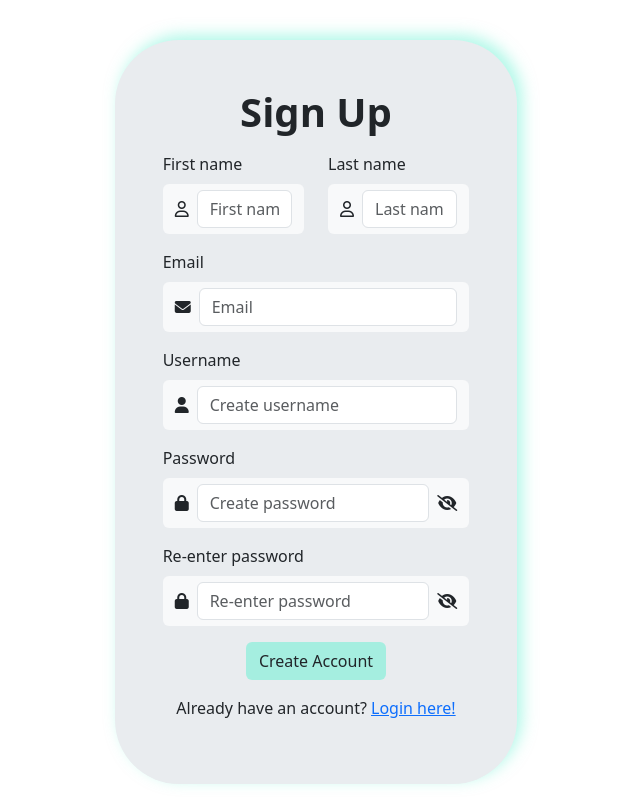
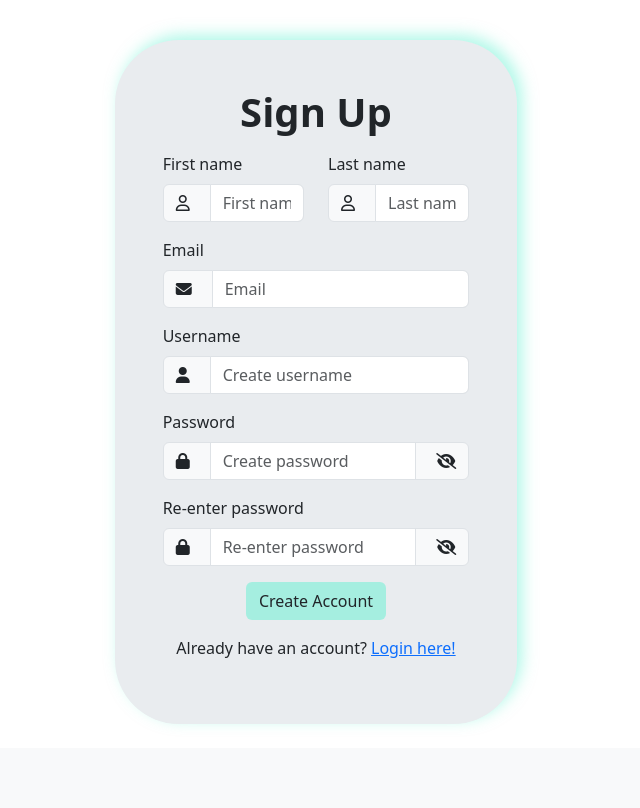
Before and after one commit to mustafaap/Niners-United-Classroom-Tracker-ITSC-3155-Final-Project, a Flask app: page /signup in a window 1280 px wide. Shown: the part 56-864 px from the top of the page, without its empty margins (324-964 px from the left). After the commit the page ends 780 px from the top, so only its background shows below. Run offline with Flask 3, Linux system fonts and the light colour scheme.

Commit message:
Revised styling

```diff
--- a/templates/signup.html
+++ b/templates/signup.html
@@ -10,48 +10,64 @@
                     <div class="mb-3 row">
                         <div class="col">
                             <label for="fname" class="form-label">First name</label>
-                            <span class="input-group-text border-0">
-                                <i class="fa-regular fa-user me-2"></i>
+                            <div class="input-group">
+                                <span class="input-group-text">
+                                    <i class="fa-regular fa-user me-2"></i>
+                                </span>
                                 <input type="text" class="form-control" id="fname" name="fname" placeholder="First name" required>
-                            </span>
+                            </div>
                         </div>
                         <div class="col">
                             <label for="lname" class="form-label">Last name</label>
-                            <span class="input-group-text border-0">
-                                <i class="fa-regular fa-user me-2"></i>
+                            <div class="input-group">
+                                <span class="input-group-text">
+                                    <i class="fa-regular fa-user me-2"></i>
+                                </span>
                                 <input type="text" class="form-control" id="lname" name="lname" placeholder="Last name" required>
+                            </div>
+                        </div>
+                    </div>
+                    <div class="mb-3">
+                        <label for="email" class="form-label">Email</label>
+                        <div class="input-group">
+                            <span class="input-group-text">
+                                <i class="fa fa-envelope me-2"></i>
+                            </span>
+                            <input type="email" class="form-control" id="email" name="email" placeholder="Email" required>
+                        </div>
+                    </div>
+                    <div class="mb-3">
+                        <label for="username" class="form-label">Username</label>
+                        <div class="input-group">
+                            <span class="input-group-text">
+                                <i class="fa fa-user me-2"></i>
+                            </span>
+                            <input type="text" class="form-control" id="username" name="username" placeholder="Create username" required>
+                        </div>
+                    </div>
+                    <div class="mb-3">
+                        <label for="password" class="form-label">Password</label>
+                        <div class="input-group">
+                            <span class="input-group-text">
+                                <i class="fa fa-lock me-2"></i>
+                            </span>
+                            <input type="password" class="form-control" id="password" name="password" placeholder="Create password" required>
+                            <span class="input-group-text">
+                                <i id="eye" class="fa fa-eye-slash ms-2" onclick="togglePasswordVisibility('password', 'eye')" style="cursor: pointer"></i>
                             </span>
                         </div>
                     </div>
                     <div class="mb-3">
-                        <label for="email" class="form-label">Email</label>
-                        <span class="input-group-text border-0">
-                            <i class="fa fa-envelope me-2"></i>
-                            <input type="email" class="form-control" id="email" name="email" placeholder="Email" required>
-                        </span>
-                    </div>
-                    <div class="mb-3">
-                        <label for="username" class="form-label">Username</label>
-                        <span class="input-group-text border-0">
-                            <i class="fa fa-user me-2"></i>
-                            <input type="text" class="form-control" id="username" name="username" placeholder="Create username" required>
-                        </span>
-                    </div>
-                    <div class="mb-3">
-                        <label for="password" class="form-label">Password</label>
-                        <span class="input-group-text border-0">
-                            <i class="fa fa-lock me-2"></i>
-                            <input type="password" class="form-control" id="password" name="password" placeholder="Create password" required>
-                            <i id="eye" class="fa fa-eye-slash ms-2" onclick="togglePasswordVisibility('password', 'eye')" style="cursor: pointer"></i>
-                        </span>
-                    </div>
-                    <div class="mb-3">
                         <label for="repassword" class="form-label">Re-enter password</label>
-                        <span class="input-group-text border-0">
-                            <i class="fa fa-lock me-2"></i>
+                        <div class="input-group">
+                            <span class="input-group-text">
+                                <i class="fa fa-lock me-2"></i>
+                            </span>
                             <input type="password" class="form-control" id="repassword" name="repassword" placeholder="Re-enter password" oninput="checkPasswordMatch()" required>
-                            <i id="eye-repassword" class="fa fa-eye-slash ms-2" onclick="togglePasswordVisibility('repassword', 'eye-repassword')" style="cursor: pointer"></i>
-                        </span>
+                            <span class="input-group-text">
+                                <i id="eye-repassword" class="fa fa-eye-slash ms-2" onclick="togglePasswordVisibility('repassword', 'eye-repassword')" style="cursor: pointer"></i>
+                            </span>
+                        </div>
                         <div id="passwordMatchError" style="display:none;color:red;">Passwords do not match</div>
                     </div>
                     <div class="d-flex flex-column align-items-center">
```
Also changed, not shown: templates/login.html (+13 -7 lines).
